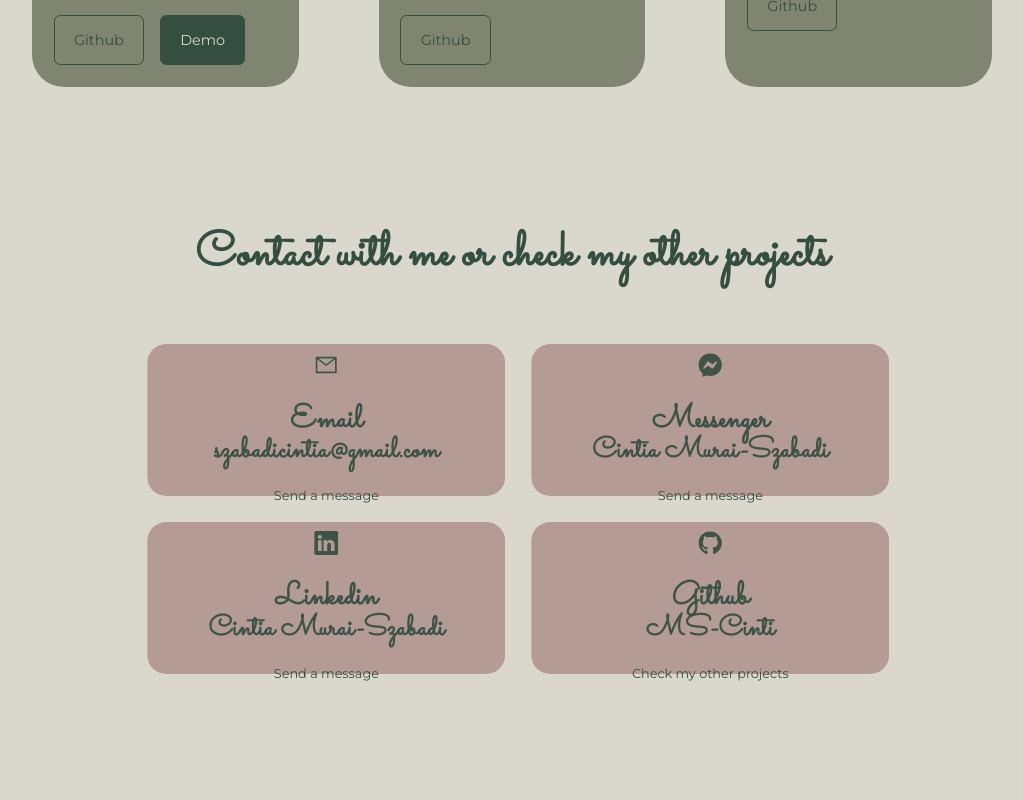
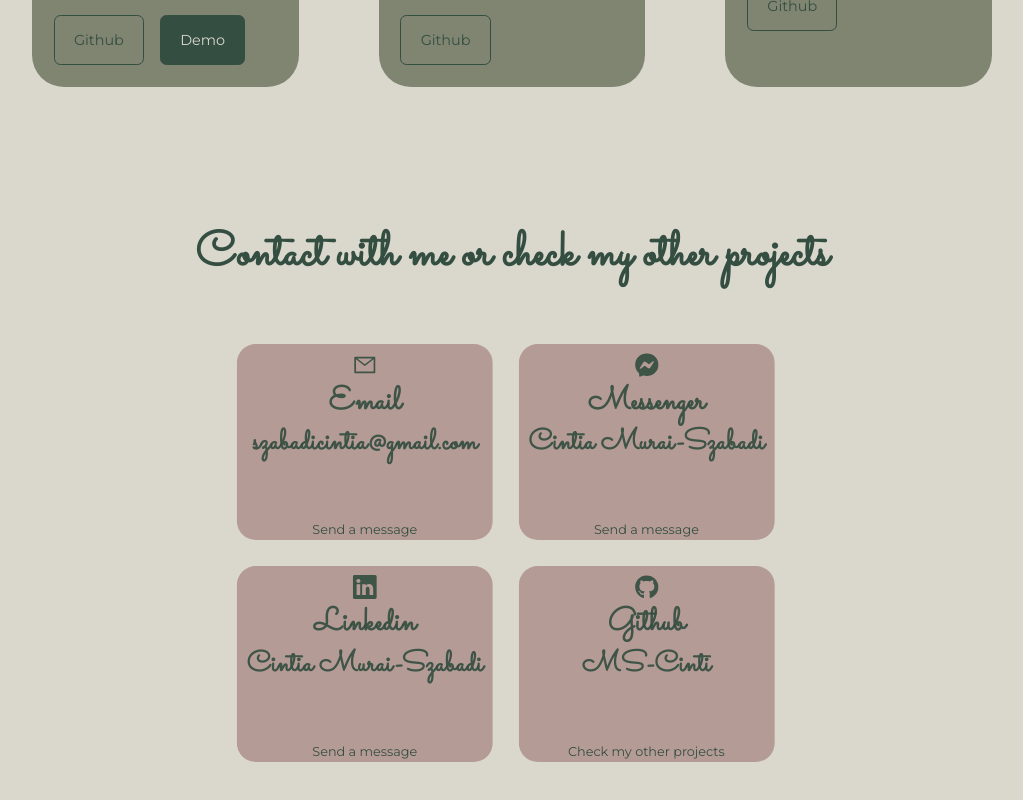
Before and after one commit to MS-Cinti/pet-project, a React (Create React App) app: page / in a window 1280 px wide. Shown: the part 1851-2651 px from the top of the page, without its empty margins (128-1151 px from the left). Built offline with nearby package versions, Linux system fonts and the light colour scheme; a web font is replaced by a local one.

Commit message:
corrected

```diff
--- a/src/components/contact/contact.css
+++ b/src/components/contact/contact.css
@@ -14,7 +14,7 @@
 .contact-item{
     background-color: rgba(164, 127, 124, 0.678);
     padding: 1vh;
-    height: 20vh;
+    height: 30vh;
     width: 20vw;
     border-radius: 1.2rem;
     text-align: center;
@@ -24,10 +24,12 @@
 
 .contact-item h4{
     height: 25%;
+    transform: translate(0, -40%);
 }
 
 .contact-item h5{
     height: 42%;
+    transform: translate(0, -25%);
 }
 
 .contact-item:hover{
@@ -45,6 +47,7 @@
     display: inline-block;
     height: 10%;
     font-size: 0.8rem;
+    transform: translate(0, -30%);
 }
 
 .contact-item a:hover{
@@ -68,7 +71,7 @@
     }
 }
 
-@media screen and (max-width: 1440px) {
+@media screen and (width: 1440px) {
     .contact-item{
         height: 19vh;
         width: 28vw;
@@ -76,7 +79,7 @@
     }
 
     .contact-item h5{
-        height: 35%;
+        height: 30%;
     }
 
 }
@@ -92,6 +95,20 @@
         width: 32vw;
         transform: translate(-15%, 0%);
     }
+}
+
+@media screen and (width: 805px) {
+
+    .contact-item{
+        height: 24vh;
+        width: 35vw;
+        transform: translate(-25%, 0%);
+    }
+
+    .contact-item h5{
+        height: 40%;
+    }
+
 }
 
 @media screen and (max-width: 768px) {
```
